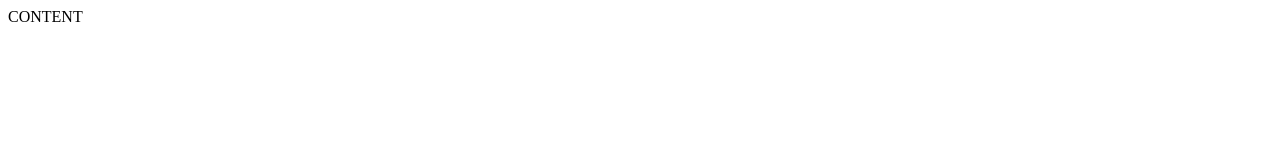
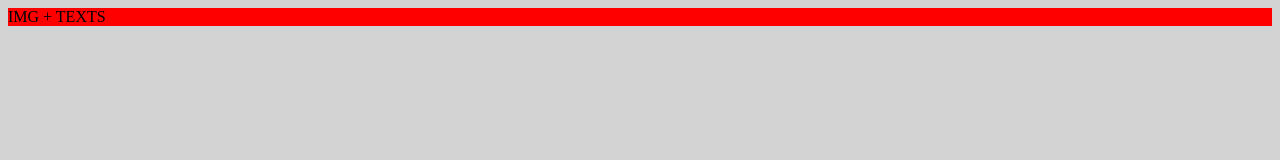
Before and after one commit to AgnieteMarazaite/2-serlokas, a plain HTML site: page index.html in a window 1280 px wide. Drawn offline with Linux system fonts and the light colour scheme.

Commit message:
Basic style

```diff
--- a/index.html
+++ b/index.html
@@ -8,8 +8,17 @@
         <title>Serlokas</title>
 </head>
 
-    <body>
-       CONTENT
+    <body style="background-color: lightgray">
+       <main style="background-color: red;">
+           IMG + TEXTS
+        </main>
     </body>
 
     </html>
+
+   <!--
+
+stiliaus savybes struktura
+savybes-pavadinimas: reiksme;
+
+   -->
```
